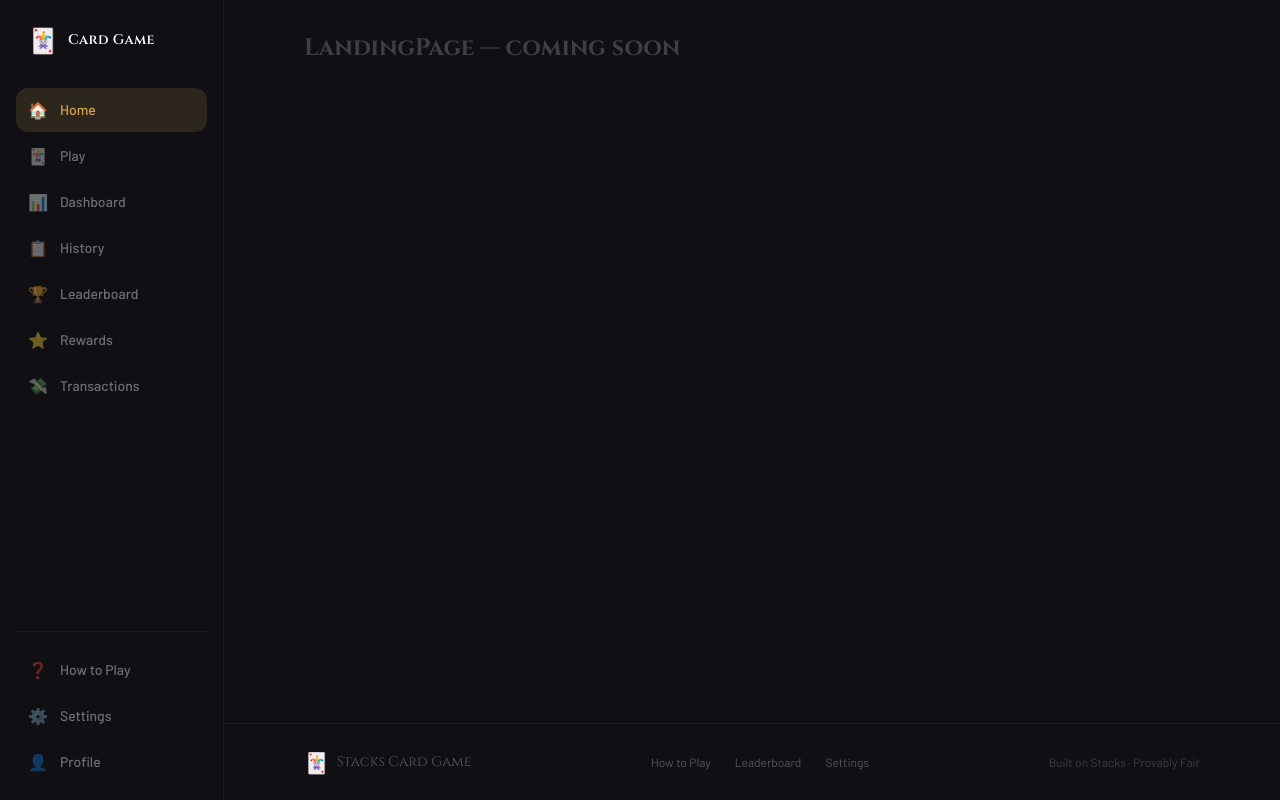
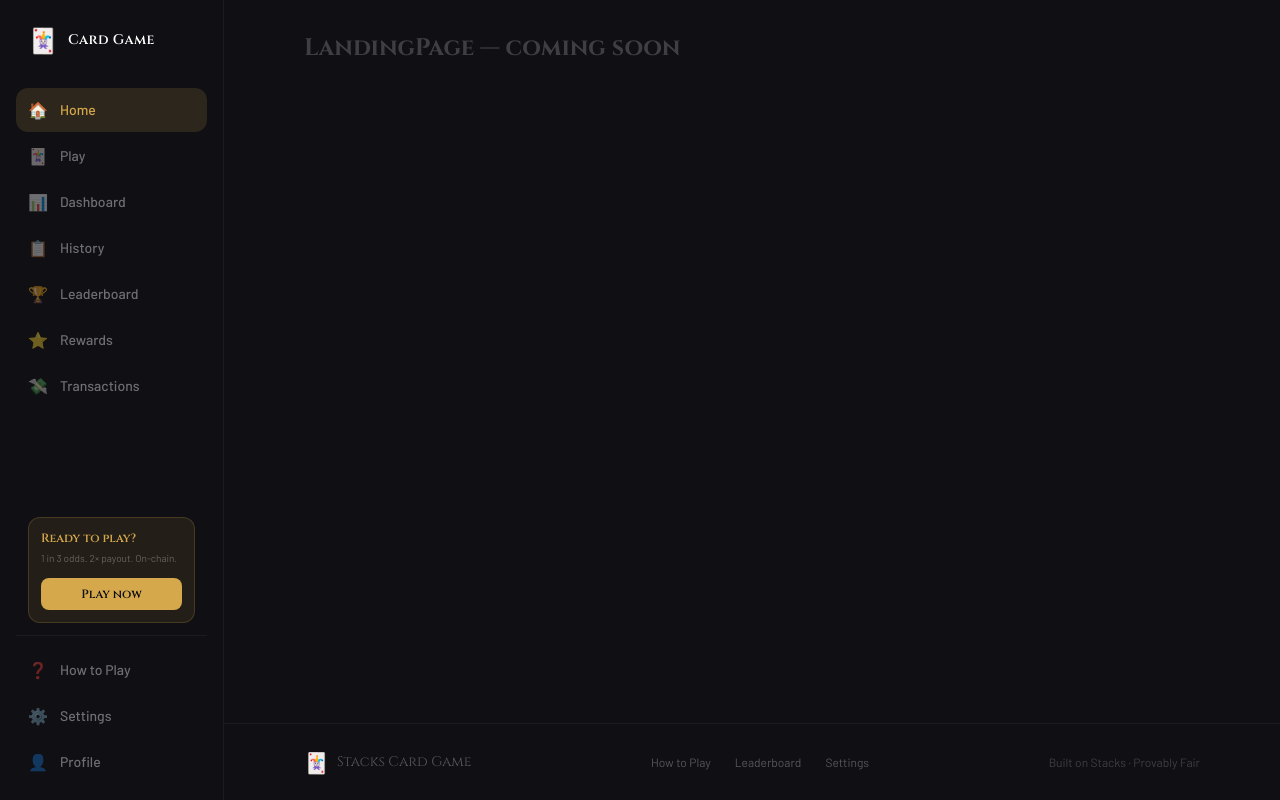
Before and after one commit to TheDEV111/Card-Simulation, a React (Vite) app: page / in a window 1280 px wide. Built offline with nearby package versions, Linux system fonts and the light colour scheme.

Commit message:
feat(layout): add SidebarCTA play prompt to Sidebar

```diff
--- a/src/components/layout/Sidebar.jsx
+++ b/src/components/layout/Sidebar.jsx
@@ -1,5 +1,6 @@
 import { Link } from "react-router-dom";
 import NavItem from "./NavItem";
+import SidebarCTA from "../ui/SidebarCTA";
 import { ROUTES } from "../../utils/routes";
 import { cn } from "../../utils/cn";
 
@@ -33,7 +34,8 @@ export default function Sidebar({ className }) {
         {NAV.map((item) => <NavItem key={item.to} {...item} />)}
       </nav>
 
-      <div className="space-y-0.5 pt-4 border-t border-white/5">
+      <SidebarCTA />
+      <div className="space-y-0.5 pt-3 border-t border-white/5">
         {NAV_BOTTOM.map((item) => <NavItem key={item.to} {...item} />)}
       </div>
     </aside>
```
